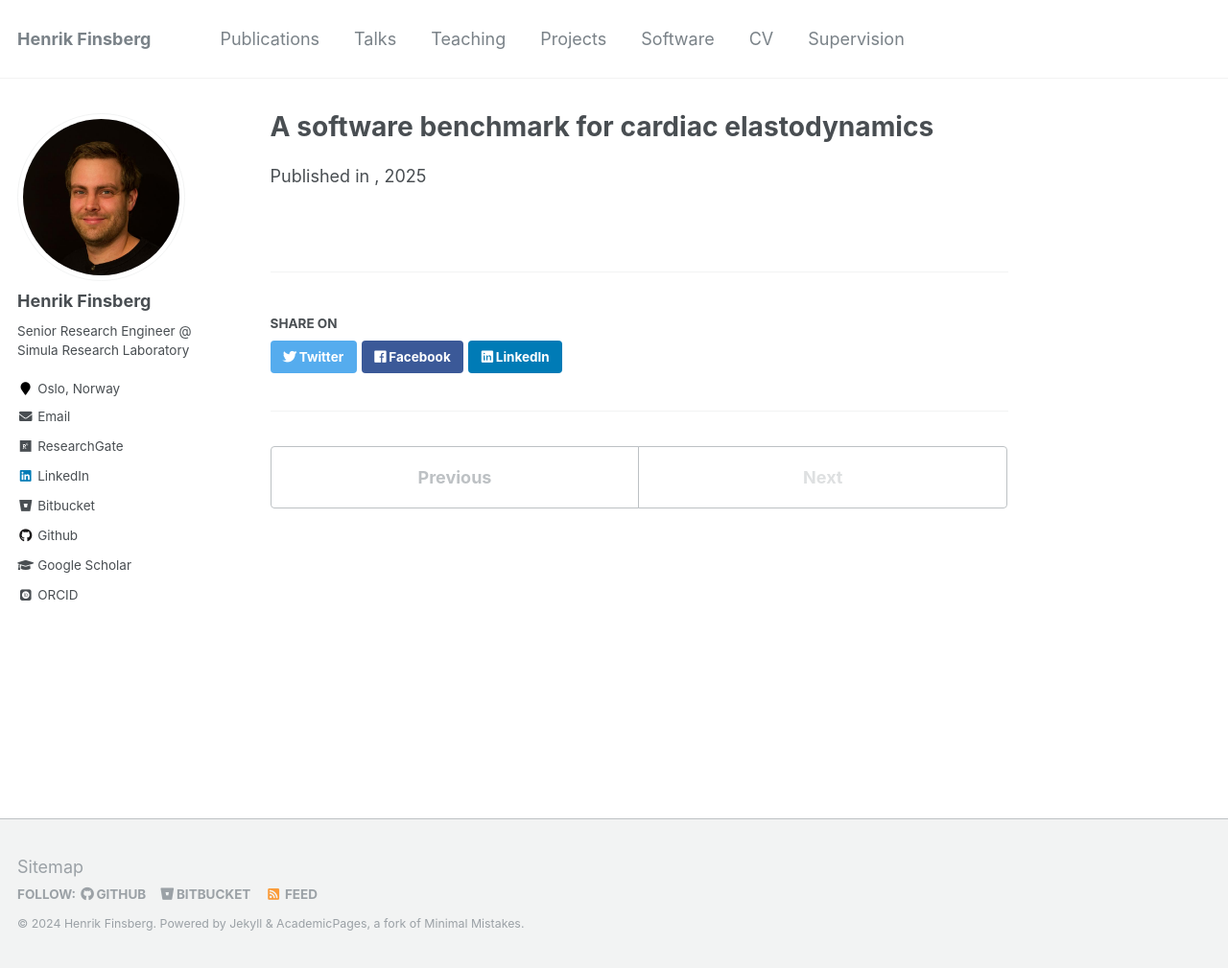
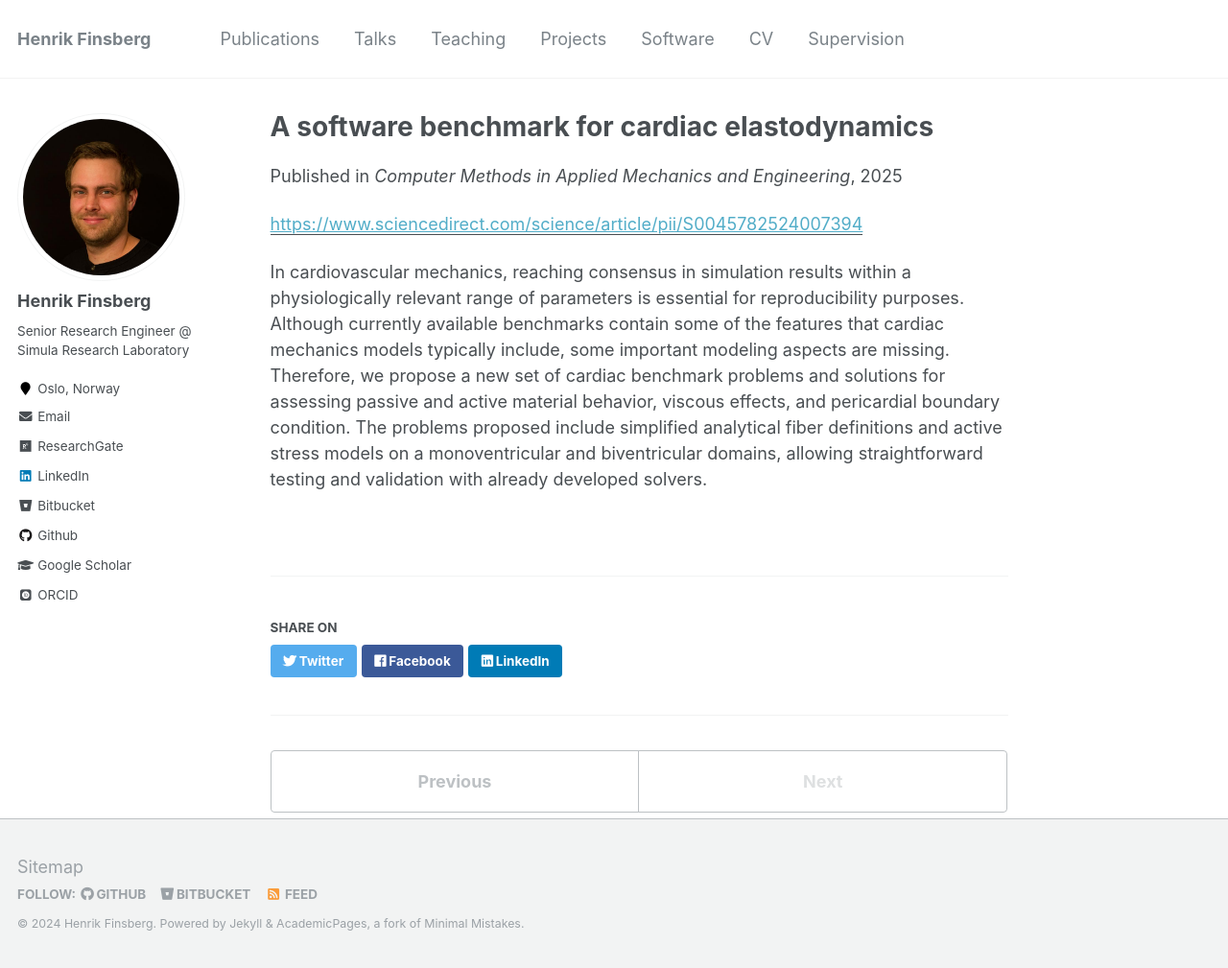
Before and after one commit to finsberg/finsberg.github.io, a Jekyll site: the page built from _publications/2025-2-15-a-software-benchmark-for.md, in a window 1280 px wide and 1009 px high. Shown: the whole window at 96% size. Built offline with Jekyll 4.4.1, drawn with Linux system fonts in a browser that asks for light colours; some web fonts are replaced.

Commit message:
Update 2025-2-15-a-software-benchmark-for.md

```diff
--- a/_publications/2025-2-15-a-software-benchmark-for.md
+++ b/_publications/2025-2-15-a-software-benchmark-for.md
@@ -2,9 +2,10 @@
 title: A software benchmark for cardiac elastodynamics
 collection: publications
 permalink: /publication/a-software-benchmark-for
-excerpt: ''
+excerpt: 'In cardiovascular mechanics, achieving consensus in simulation results is crucial for reproducibility, and to address gaps in existing benchmarks, we propose new cardiac benchmark problems and solutions that include assessments of passive and active material behavior, viscous effects, and pericardial boundary conditions, with simplified analytical fiber definitions and active stress models for monoventricular and biventricular domains.'
 date: 2025-2-15
-venue: ''
-paperurl: ''
+venue: 'Computer Methods in Applied Mechanics and Engineering'
+paperurl: 'https://www.sciencedirect.com/science/article/pii/S0045782524007394'
 authors:': 'Reidmen Aróstica, David Nolte, Aaron Brown, Amadeus Gebauer, Elias Karabelas, Javiera Jilberto, Matteo Salvador, Michele Bucelli, Roberto Piersanti, Kasra Osouli, Christoph Augustin, Henrik Finsberg, Lei Shi, Marc Hirschvogel, Martin Pfaller, Pasquale Claudio Africa, Matthias Gsell, Alison Marsden, David Nordsletten, Francesco Regazzoni, Gernot Plank, Joakim Sundnes, Mathias Peirlinck, Vijay Vedula, Wolfgang Wall, Cristóbal Bertoglio'
 ---
+In cardiovascular mechanics, reaching consensus in simulation results within a physiologically relevant range of parameters is essential for reproducibility purposes. Although currently available benchmarks contain some of the features that cardiac mechanics models typically include, some important modeling aspects are missing. Therefore, we propose a new set of cardiac benchmark problems and solutions for assessing passive and active material behavior, viscous effects, and pericardial boundary condition. The problems proposed include simplified analytical fiber definitions and active stress models on a monoventricular and biventricular domains, allowing straightforward testing and validation with already developed solvers.
```
